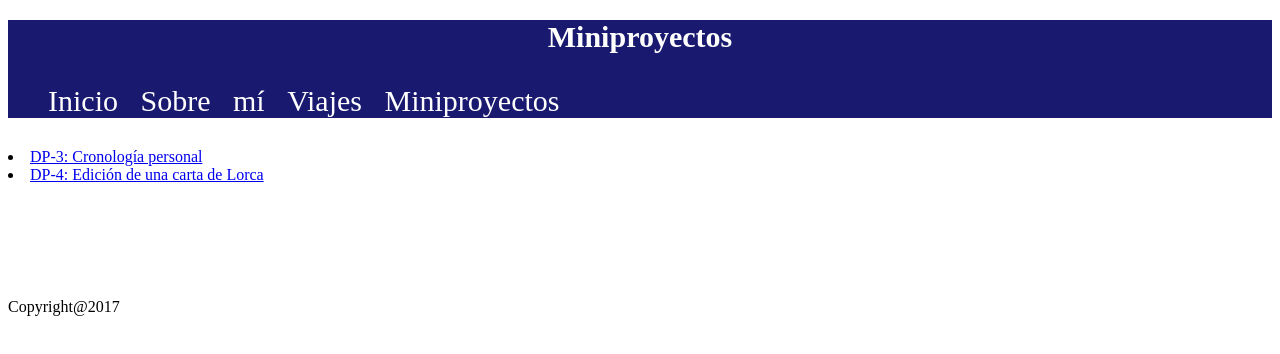
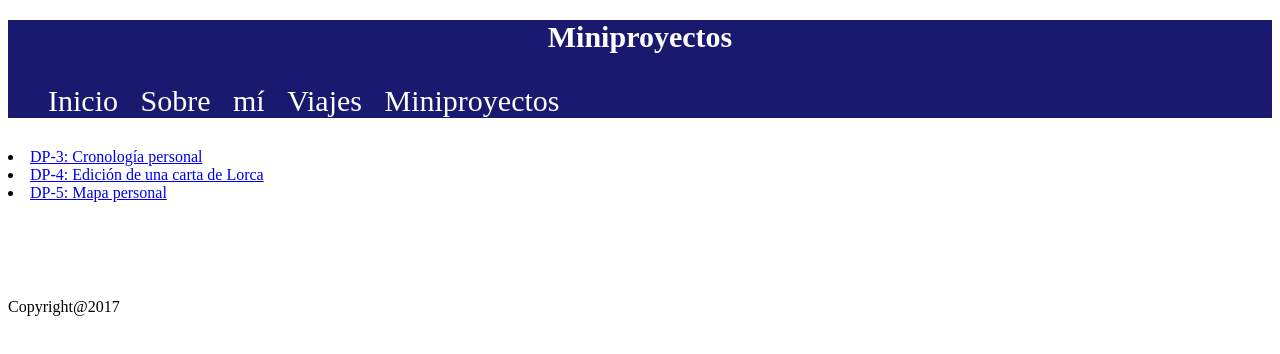
Before and after one commit to gdiaz08828/gdiaz08828.github.io, a plain HTML site: page Mini-proyectos.html in a window 1280 px wide. Drawn offline with Linux system fonts and the light colour scheme.

Commit message:
link al mapa

```diff
--- a/Mini-proyectos.html
+++ b/Mini-proyectos.html
@@ -24,6 +24,7 @@
 <div class="texto">
   <li><a href="https://gdiaz08828.github.io/TimelineSpanish.html">DP-3: Cronología personal</a></li>
   <li><a href="DP-4/XML-TEI/Lorca_15.html">DP-4: Edición de una carta de Lorca</a></li>
+  <li><a href="Mapa.html">DP-5: Mapa personal </a></li>
 </div>
 
 <footer> Copyright@2017</footer>
```
